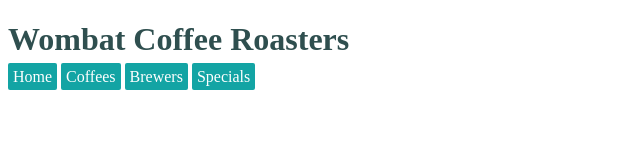
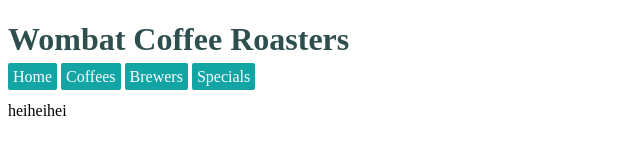
Before and after one commit to eleven-zh/test-site, a plain HTML site: page index.html in a window 1280 px wide. Shown: the full height of the page, 0-640 px from the left. Drawn offline with Linux system fonts and the light colour scheme.

Commit message:
add heihei

```diff
--- a/index.html
+++ b/index.html
@@ -15,5 +15,6 @@
       </ul>
     </nav>
   </header>
+  heiheihei
 </body>
 </html>
```
